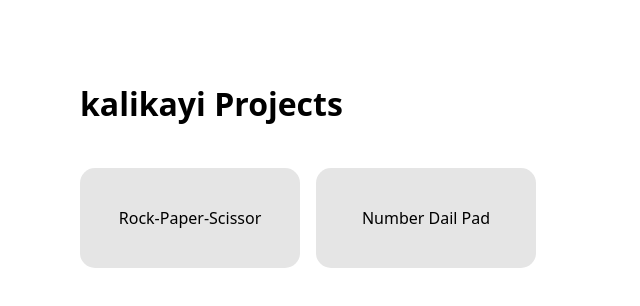
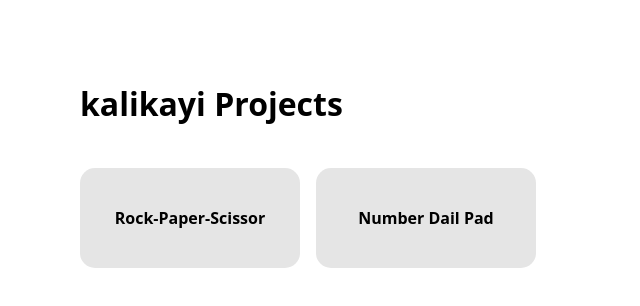
Before and after one commit to sunilkalikayi/react-projects, a React (Vite) app: page / in a window 1280 px wide. Shown: the top 306 px of the page, without its empty margins (0-640 px from the left). Built offline with nearby package versions, Linux system fonts and the light colour scheme.

Commit message:
feat: make some ui change

```diff
--- a/src/App.tsx
+++ b/src/App.tsx
@@ -12,7 +12,7 @@ function App() {
                         navigate("/rock-paper-scissor");
                     }}
 
-                    className="w-[220px] h-[100px] flex items-center justify-center bg-[#E5E5E5] rounded-[15px] "
+                    className="w-[220px] h-[100px] flex items-center justify-center bg-[#E5E5E5] rounded-[15px] font-semibold"
                 >
                     Rock-Paper-Scissor
                 </button>
@@ -20,7 +20,7 @@ function App() {
                     onClick={() => {
                         navigate("/dail-pad");
                     }}
-                    className="w-[220px] h-[100px] flex items-center justify-center bg-[#E5E5E5] rounded-[15px] "
+                    className="w-[220px] h-[100px] flex items-center justify-center bg-[#E5E5E5] rounded-[15px] font-semibold"
                 >
                     Number Dail Pad
                 </button>
```
